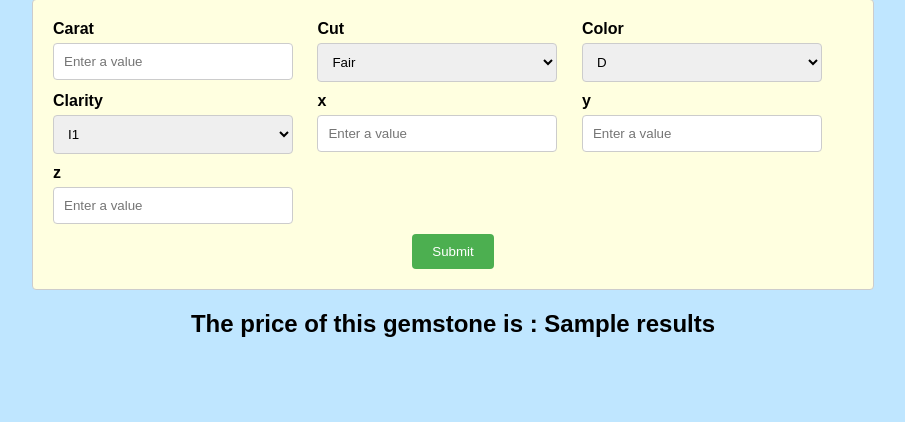
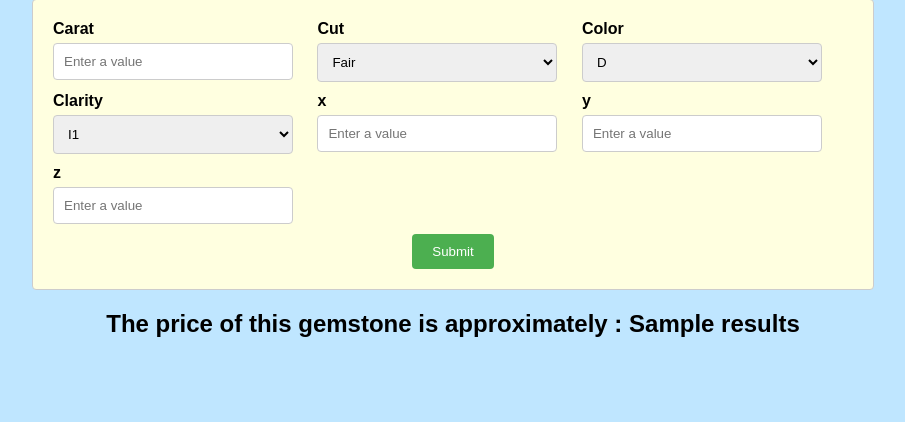
Before and after one commit to abbeymaj/gemstone_price, a Flask app: template templates/predict.html in a window 1280 px wide. Shown: the part 221-643 px from the top of the page, without its empty margins (187-1092 px from the left). Run offline with Flask 3, Linux system fonts and the light colour scheme; the template is opened without the code that fills it: most values are stand-ins (such as "Sample title", 1, 10 or a date in 2020).

Commit message:
minor update to predict.html

```diff
--- a/templates/predict.html
+++ b/templates/predict.html
@@ -76,7 +76,7 @@
             </form>
         </div>
         <h2>
-            The price of this gemstone is : {{ results }}
+            The price of this gemstone is approximately : {{ results }}
         </h2>
     </body>
 </html>
```
